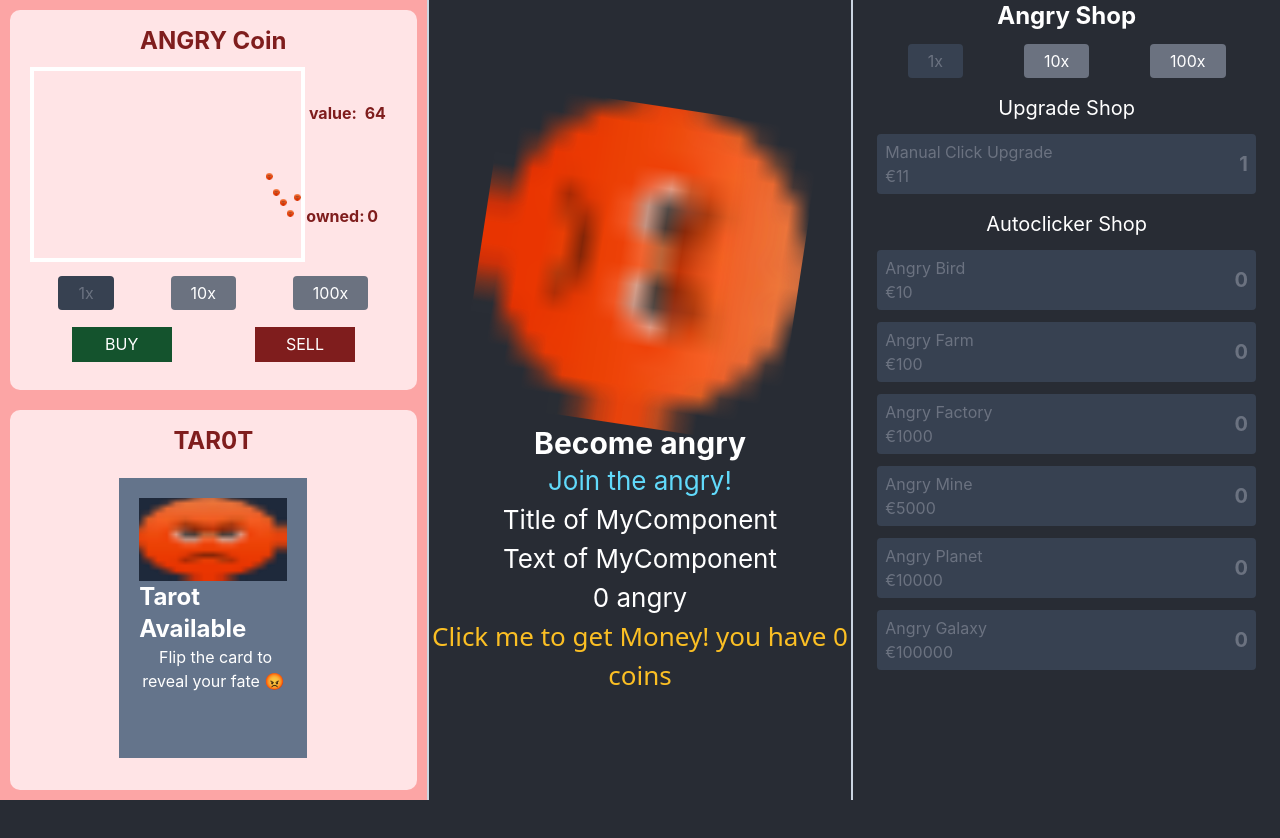
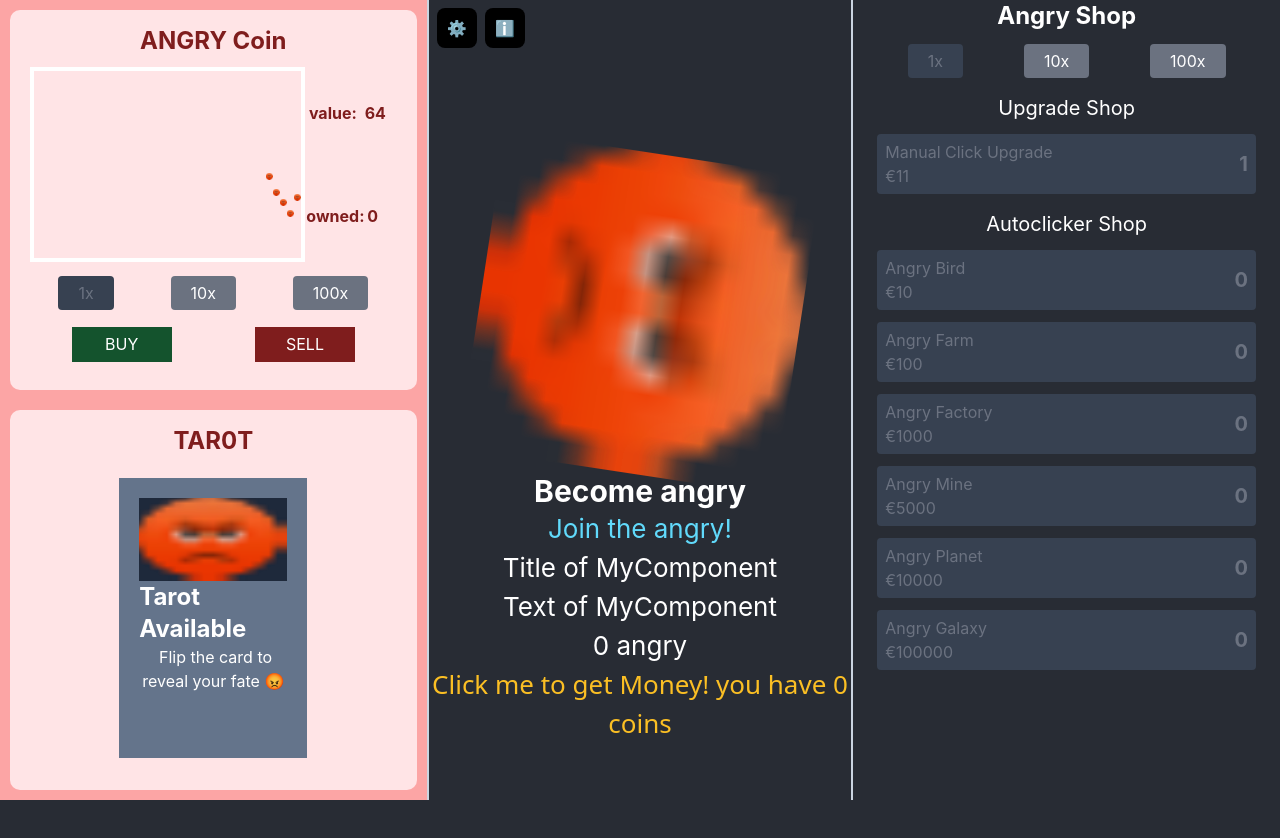
Before and after one commit to Wolfelijolex/Angry-Clicker, a React (Create React App) app: page / in a window 1280 px wide. Shown: the top 838 px of the page. Built offline with nearby package versions, Linux system fonts and the light colour scheme.

Commit message:
added buttons

```diff
--- /dev/null
+++ b/src/components/CreditsPopupComponent/CreditsPopupComponent.tsx
@@ -0,0 +1,15 @@
+import React from "react";
+import styles from "styles/components/CreditsPopUp.module.scss";
+
+
+
+function creditsPopupComponent() {
+  return (
+    <div>
+        <button className={styles.CreditsButton}>⚙️</button>
+        <button className={styles.CreditsButton}>ℹ️</button>
+    </div>
+  );
+}
+
+export default creditsPopupComponent;
--- a/src/pages/App/App.tsx
+++ b/src/pages/App/App.tsx
@@ -9,6 +9,8 @@ import { moneySlice } from "../../app/slicers";
 import StockMarket from "../../components/StockMarket/StockMarket";
 import { autoClickers } from "app/autoClickers";
 import Tarot from "components/Tarot/Tarot";
+import CreditsPopupComponent from "components/CreditsPopupComponent/CreditsPopupComponent";
+
 
 function App() {
   const money = useSelector((state: RootState) => state.money);
@@ -39,8 +41,13 @@ function App() {
   };
 
   return (
+
+
     <div className={styles.LayoutGrid}>
+
+
       {/* LEFT COLUMN */}
+
       <div className={`flex flex-col bg-red-300 h-screen ${styles.LayoutGrid__Left}`}>
         <StockMarket title="ANGRY Coin"></StockMarket>
         <Tarot title={"TAR0T"}></Tarot>
@@ -48,6 +55,9 @@ function App() {
 
       {/* MIDDLE COLUMN */}
       <div className={`border-slate-300 border-solid border-x-2  h-screen ${styles.LayoutGrid__Mid}`}>
+
+        <CreditsPopupComponent></CreditsPopupComponent>
+
         <div className={styles.App}>
           <header className={styles.App_header}>
             <img src={logo} className={styles.App_logo} alt="logo" />
@@ -74,7 +84,7 @@ function App() {
       </div>
 
       {/* RIGHT COLUMN */}
-      <div  className={`h-screen ${styles.LayoutGrid__Right}`}>
+      <div className={`h-screen ${styles.LayoutGrid__Right}`}>
         <ShopComponent />
       </div>
     </div>
--- /dev/null
+++ b/src/styles/components/CreditsPopUp.module.scss
@@ -0,0 +1,22 @@
+.CreditsButton {
+  width: 2.5rem;
+  height: 2.5rem;
+  text-align: center;
+  background-color: rgb(0, 0, 0);
+  color: rgb(255, 255, 255);
+  font-size: 1rem;
+  padding: 0.5rem;
+  border-radius: 0.5rem;
+  margin-top: 0.5rem;
+  margin-left: 0.5rem;
+  cursor: pointer;
+  transition: all 0.2s ease-in-out;
+}
+.CreditsButton:hover {
+  background-color: rgb(255, 255, 255);
+  color: rgb(0, 0, 0);
+}
+.CreditsButton:active {
+  background-color: rgb(220, 220, 220);
+  color: rgb(255, 255, 255);
+}
```
